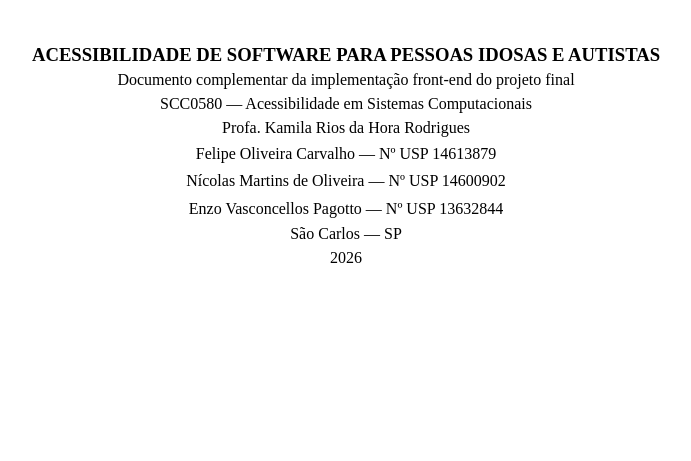
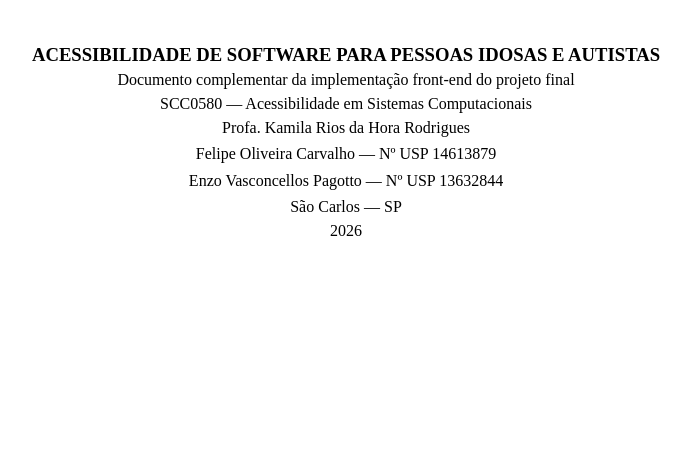
Before and after one commit to pagott0/SSC0580-ProjetoFinal, a plain HTML site: page documento-complementar.html in a window 1280 px wide. Shown: the part 339-800 px from the top of the page, without its empty margins (294-985 px from the left). Drawn offline with Linux system fonts and the light colour scheme.

Commit message:
Remover autor que nao faz mais parte do grupo

```diff
--- a/documento-complementar.html
+++ b/documento-complementar.html
@@ -150,7 +150,6 @@
 
   <p class="autores">
     Felipe Oliveira Carvalho — Nº USP 14613879<br>
-    Nícolas Martins de Oliveira — Nº USP 14600902<br>
     Enzo Vasconcellos Pagotto — Nº USP 13632844
   </p>
 
```
Also changed, not shown: 1 other file.
